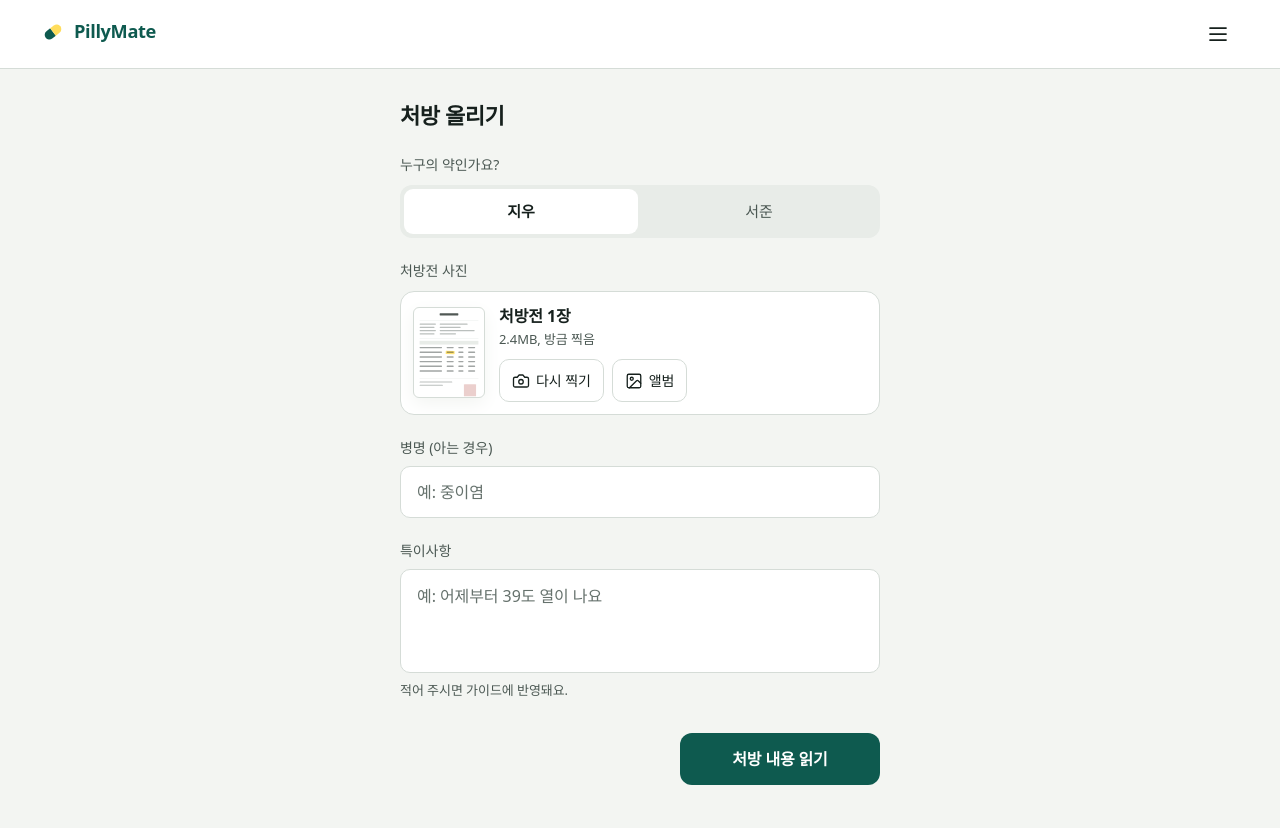
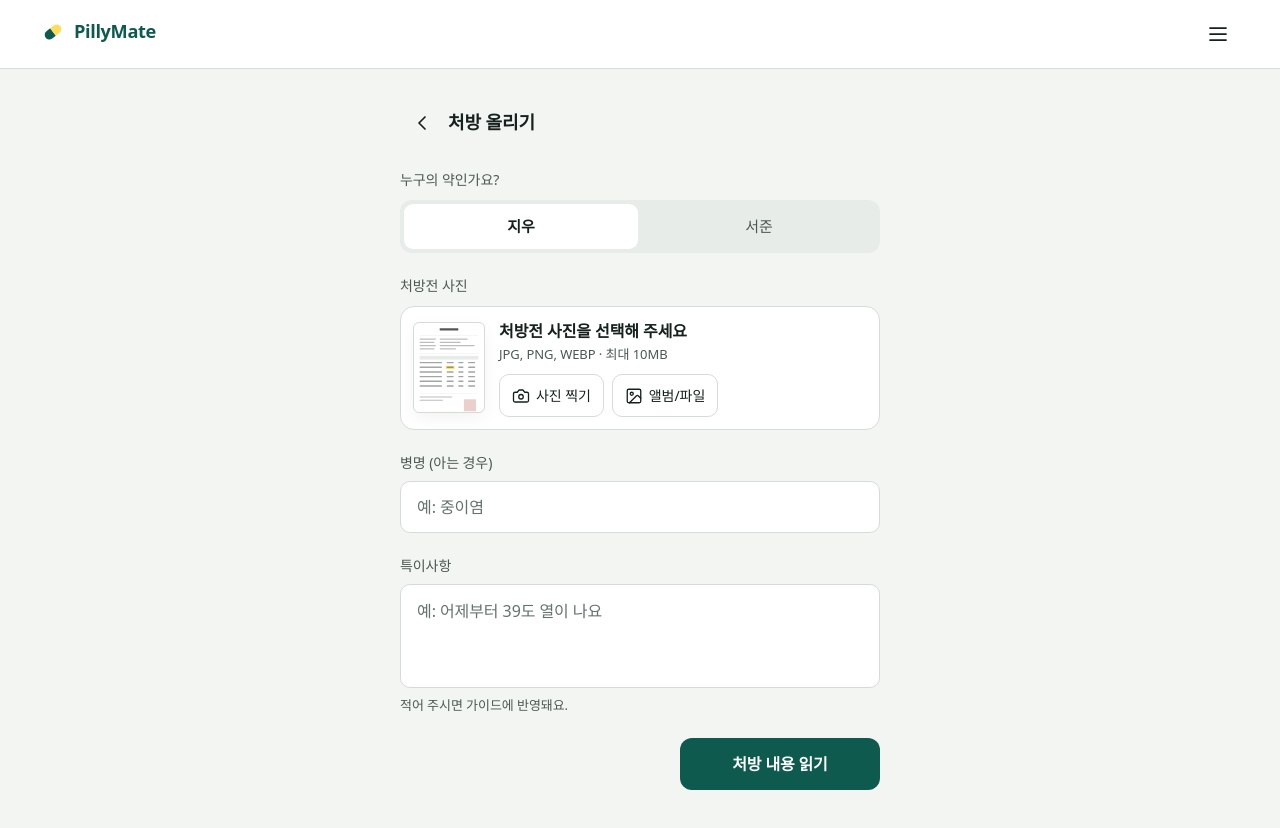
Before and after one commit to AI-HealthCare-07/PillyMate, a React (Vite) app in the folder frontend/: page /upload in a window 1280 px wide. Shown: the top 828 px of the page. Built offline with nearby package versions, Linux system fonts and the light colour scheme; a web font is replaced by a local one.

Commit message:
feat(FE2): implement prescription flow and add meeting notes

```diff
--- a/frontend/src/screens/confirm.jsx
+++ b/frontend/src/screens/confirm.jsx
@@ -7,10 +7,11 @@ import { AppShell, Header } from '../components/ui/layout.jsx';
 import { RxPaper } from '../components/rx/RxPaper.jsx';
 import { Highlight, LowConfidenceBanner } from '../components/rx/Highlight.jsx';
 import { MedList, emptyMed } from '../components/rx/meds.jsx';
-import { medFields, meds as sampleMeds, prescription as rx } from '../data/sample.js';
+import { children as sampleChildren, medFields, meds as sampleMeds, prescription as rx } from '../data/sample.js';
+import { getPrescriptionDraft, setPrescriptionDraft } from './fe2Draft.js';
 
 const MARKS = [[140, 186, 30], [190, 226, 22]];
-const countLow = (list) => list.reduce((n, m) => n + medFields.filter(([k]) => m[k].low).length, 0);
+const countLow = (list) => list.reduce((n, m) => n + medFields.filter(([k]) => Boolean(m[k]?.low)).length, 0);
 
 export function BackLink({ children, onClick }) {
   return (
@@ -27,38 +28,64 @@ export function BackLink({ children, onClick }) {
  * 데스크톱: 왼쪽 420px 원본 사진, 오른쪽 약 표 + 버튼
  */
 /** 원본 사진 모달 — 실제 서비스에서는 RxPaper 대신 업로드한 사진(<img>)을 넣어요 */
-function OriginalModal({ open, onClose }) {
+function OriginalModal({ open, onClose, previewUrl }) {
   return (
-    <Modal open={open} onClose={onClose} title="처방전 원본" description={`${rx.hospital}, ${rx.date}`}>
+    <Modal open={open} onClose={onClose} title="처방전 원본" description={previewUrl ? "사용자가 선택한 이미지" : `${rx.hospital}, ${rx.date} (예시)`}>
       <div className="flex flex-col gap-3 bg-sunk p-4">
-        <RxPaper fluid marks={MARKS} />
-        <p className="flex items-center gap-2 text-13 text-muted">
+        {previewUrl ? <img src={previewUrl} alt="업로드한 처방전 원본" className="max-h-[70vh] w-full object-contain" /> : <RxPaper fluid marks={MARKS} />}
+        {!previewUrl && <p className="flex items-center gap-2 text-13 text-muted">
           <Highlight className="text-13">노란 표시</Highlight>
           흐릿하게 읽힌 곳이에요.
-        </p>
+        </p>}
       </div>
     </Modal>
   );
 }
 
 export function ConfirmScreen({ go, onTab }) {
-  const [meds, setMeds] = useState(sampleMeds);
+  const draft = getPrescriptionDraft();
+  const selectedChild = sampleChildren.find((item) => item.id === draft?.childId);
+  const hasUploadedImage = Boolean(draft?.file);
+  // TODO(API): OCR 응답의 약 목록을 정규화해 초기 상태로 사용하세요.
+  // 현재 목록은 데모 데이터이며 업로드한 이미지에서 읽어낸 결과가 아닙니다.
+  const [meds, setMeds] = useState(() => draft?.ocrMeds ?? sampleMeds);
   const [showOriginal, setShowOriginal] = useState(false);
+  const [guideReady, setGuideReady] = useState(Boolean(draft?.guideReady));
   const openOriginal = () => setShowOriginal(true);
   const closeOriginal = useCallback(() => setShowOriginal(false), []);
 
-  const updateMed = (next) => setMeds((list) => list.map((m) => (m.id === next.id ? next : m)));
-  const removeMed = (id) => setMeds((list) => list.filter((m) => m.id !== id));
-  const addMed = () => setMeds((list) => [...list, emptyMed()]);
+  const markChanged = () => {
+    setGuideReady(false);
+    const current = getPrescriptionDraft();
+    if (current) setPrescriptionDraft({ ...current, guideReady: false });
+  };
+  const updateMed = (next) => { markChanged(); setMeds((list) => list.map((m) => (m.id === next.id ? next : m))); };
+  const removeMed = (id) => { markChanged(); setMeds((list) => list.filter((m) => m.id !== id)); };
+  const addMed = () => { markChanged(); setMeds((list) => [...list, emptyMed()]); };
   const lowCount = countLow(meds);
   const saved = meds.filter((m) => !m.isNew);
 
-  const make = () => go('guide-loading');
+  const make = () => {
+    if (meds.some((m) => m.isNew || !m.name.trim())) {
+      window.alert('추가 중인 약을 저장하고 약 이름을 확인해 주세요.');
+      return;
+    }
+    // 동일한 처방의 가이드를 이미 생성했다면 로딩 화면을 다시 거치지 않습니다.
+    if (guideReady) { go('guide'); return; }
+    // TODO(API): 실제 서버의 가이드 생성 완료 여부와 처방 버전을 기준으로 판단하세요.
+    // TODO(API): 수정한 약 목록과 처방 ID를 BE-2 확정 API에 전송하고 저장 성공을 확인하세요.
+    // TODO(INTEGRATION): FE-1의 가이드 생성 완료 응답 시 guideReady를 설정하도록 연결하세요.
+    // 현재 데모에서는 로딩 화면 이후 성공한다고 가정합니다.
+    const current = getPrescriptionDraft();
+    if (current) setPrescriptionDraft({ ...current, ocrMeds: meds, guideReady: true });
+    setGuideReady(true);
+    go('guide-loading');
+  };
   const retake = () => go('upload');
   const actions = {
     mobile: (
       <>
-        <Button className="w-full" onClick={make}>확인했어요, 가이드 만들기</Button>
+        <Button className="w-full" onClick={make}>{guideReady ? '가이드 다시 보기' : '확인했어요, 가이드 만들기'}</Button>
         <Button variant="secondary" className="w-full" onClick={retake}>다시 찍기</Button>
       </>
     ),
@@ -73,13 +100,13 @@ export function ConfirmScreen({ go, onTab }) {
           읽은 내용이 처방전과<br className="lg:hidden" /> 같은지 확인해 주세요
         </h2>
 
+        <p role="status" className="text-13 text-muted">현재 약 목록은 예시 데이터입니다. 업로드한 사진의 실제 OCR 결과가 아닙니다.</p>
         <div className="flex flex-col gap-5 lg:flex-row lg:items-start lg:gap-10">
           {/* 데스크톱 원본 */}
           <div className="hidden w-[420px] shrink-0 flex-col gap-3 lg:sticky lg:top-[100px] lg:flex">
-            <RxPaper width={420} marks={MARKS} />
+            {draft?.previewUrl ? <img src={draft.previewUrl} alt="업로드한 처방전 원본" className="max-h-[580px] w-full rounded-xl border border-line object-contain" /> : <RxPaper width={420} marks={MARKS} />}
             <div className="flex gap-2">
               <SmallButton icon={Eye} onClick={openOriginal}>크게 보기</SmallButton>
-              <SmallButton icon={Camera} onClick={retake}>다시 찍기</SmallButton>
             </div>
           </div>
 
@@ -88,17 +115,17 @@ export function ConfirmScreen({ go, onTab }) {
 
             {/* 모바일 원본 요약 */}
             <Panel className="flex items-center gap-3 p-3 lg:hidden">
-              <RxPaper width={54} marks={MARKS} />
+              {draft?.previewUrl ? <img src={draft.previewUrl} alt="처방전 미리보기" className="h-[76px] w-[54px] rounded border border-line object-cover" /> : <RxPaper width={54} marks={MARKS} />}
               <div className="flex flex-1 flex-col gap-0.5">
-                <p className="text-15 font-semibold">{rx.hospital}</p>
-                <p className="text-13 text-muted">{rx.shortDate} 처방, 사진 1장</p>
+                <p className="text-15 font-semibold">{hasUploadedImage ? '선택한 처방전' : `${rx.hospital} (예시)`}</p>
+                <p className="text-13 text-muted">{hasUploadedImage ? `${draft.file.name} · ${selectedChild?.name ?? '아이 미선택'}` : `${rx.shortDate} 처방, 사진 1장 (예시)`}</p>
               </div>
               <SmallButton icon={Eye} onClick={openOriginal}>원본</SmallButton>
             </Panel>
 
             {/* 데스크톱 메타 */}
             <dl className="hidden gap-10 lg:flex">
-              {[['병원', rx.hospital], ['처방일', rx.date], ['아이', '지우, 만 4세']].map(([k, v]) => (
+              {[['병원', hasUploadedImage ? 'OCR 연동 전' : `${rx.hospital} (예시)`], ['처방일', hasUploadedImage ? 'OCR 연동 전' : rx.date], ['아이', selectedChild ? `${selectedChild.name}, ${selectedChild.age}` : '선택 전']].map(([k, v]) => (
                 <div key={k} className="flex flex-col gap-0.5">
                   <dt className="text-13 text-muted">{k}</dt>
                   <dd className="text-16 font-medium">{v}</dd>
@@ -110,13 +137,16 @@ export function ConfirmScreen({ go, onTab }) {
             <MedList meds={meds} onChange={updateMed} onAdd={addMed} onRemove={removeMed} />
 
             <div className="hidden justify-end gap-3 lg:flex">
-              <Button variant="secondary" className="w-[140px]" onClick={retake}>다시 찍기</Button>
-              <Button className="w-[260px]" onClick={make}>확인했어요, 가이드 만들기</Button>
+              <Button variant="secondary" className="w-[140px]" onClick={retake}>
+                <Camera size={18} aria-hidden="true" />
+                다시 찍기
+              </Button>
+              <Button className="w-[260px]" onClick={make}>{guideReady ? '가이드 다시 보기' : '확인했어요, 가이드 만들기'}</Button>
             </div>
           </div>
         </div>
       </div>
-      <OriginalModal open={showOriginal} onClose={closeOriginal} />
+      <OriginalModal open={showOriginal} onClose={closeOriginal} previewUrl={draft?.previewUrl} />
     </AppShell>
   );
 }
--- /dev/null
+++ b/frontend/src/screens/fe2Draft.js
@@ -0,0 +1,14 @@
+/** FE-2 화면 간 임시 데이터. 새로고침하면 초기화됩니다.
+ * TODO(API): 백엔드의 처방 업로드 응답(처방 ID, OCR 필드, 이미지 URL)을
+ * 확정한 뒤 서버 상태/요청 캐시로 교체하세요. 실제 의료정보를 localStorage에 저장하지 마세요.
+ */
+let draft = null;
+export function setPrescriptionDraft(next) {
+  if (draft?.previewUrl && draft.previewUrl !== next?.previewUrl) URL.revokeObjectURL(draft.previewUrl);
+  draft = next;
+}
+export function getPrescriptionDraft() { return draft; }
+export function clearPrescriptionDraft() {
+  if (draft?.previewUrl) URL.revokeObjectURL(draft.previewUrl);
+  draft = null;
+}
--- a/frontend/src/screens/upload.jsx
+++ b/frontend/src/screens/upload.jsx
@@ -1,40 +1,98 @@
-import { useEffect, useState } from 'react';
+import { useEffect, useRef, useState } from 'react';
 import { Camera, Check, Circle, ImageIcon, RefreshCw } from 'lucide-react';
 import { Button, SmallButton } from '../components/ui/Button.jsx';
 import { Field } from '../components/ui/Field.jsx';
 import { Panel, SectionLabel, Segmented } from '../components/ui/misc.jsx';
 import { AppShell, Body, Header } from '../components/ui/layout.jsx';
 import { RxPaper } from '../components/rx/RxPaper.jsx';
+import { children as sampleChildren } from '../data/sample.js';
+import { getPrescriptionDraft, setPrescriptionDraft } from './fe2Draft.js';
 
-/** S-03 처방 올리기 (사진을 고른 상태) */
+const MAX_IMAGE_BYTES = 10 * 1024 * 1024;
+const ACCEPTED_TYPES = ['image/jpeg', 'image/png', 'image/webp'];
+
+/** S-03 처방 올리기 — 파일 선택/검증/미리보기는 실제 동작합니다. */
 export function UploadScreen({ go, onTab }) {
-  const [child, setChild] = useState('c1');
-  const read = <Button className="w-full lg:w-auto lg:min-w-[200px]" onClick={() => go('reading')}>처방 내용 읽기</Button>;
+  const previous = getPrescriptionDraft();
+  const [child, setChild] = useState(previous?.childId ?? sampleChildren[0]?.id ?? '');
+  const [disease, setDisease] = useState(previous?.disease ?? '');
+  const [note, setNote] = useState(previous?.note ?? '');
+  const [file, setFile] = useState(previous?.file ?? null);
+  const [previewUrl, setPreviewUrl] = useState(previous?.previewUrl ?? '');
+  const [error, setError] = useState('');
+  const fileInput = useRef(null);
+  const cameraInput = useRef(null);
+
+  const chooseFile = (event) => {
+    const selected = event.target.files?.[0];
+    event.target.value = '';
+    if (!selected) return;
+    if (!ACCEPTED_TYPES.includes(selected.type)) {
+      setError('JPG, PNG, WEBP 사진만 올릴 수 있어요.');
+      return;
+    }
+    if (selected.size > MAX_IMAGE_BYTES) {
+      setError('사진은 10MB 이하로 선택해 주세요.');
+      return;
+    }
+    if (!selected.size) {
+      setError('비어 있는 파일은 올릴 수 없어요.');
+      return;
+    }
+    const url = URL.createObjectURL(selected);
+    setPrescriptionDraft({ childId: child, disease, note, file: selected, previewUrl: url, status: 'selected', guideReady: false });
+    setFile(selected);
+    setPreviewUrl(url);
+    setError('');
+  };
+
+  const startReading = () => {
+    if (!file || !previewUrl) {
+      setError('처방전 사진을 먼저 선택해 주세요.');
+      return;
+    }
+    if (!child) {
+      setError('아이를 먼저 선택해 주세요.');
+      return;
+    }
+    setPrescriptionDraft({ childId: child, disease: disease.trim(), note: note.trim(), file, previewUrl, status: 'selected', guideReady: false });
+    go('reading');
+  };
+  const read = <Button className="w-full lg:w-auto lg:min-w-[200px]" onClick={startReading}>처방 내용 읽기</Button>;
   return (
-    <AppShell tab="upload" onTab={onTab} header={<Header title="처방 올리기" />} actions={{ mobile: read }}>
+    <AppShell tab="upload" onTab={onTab} header={<Header title="처방 올리기" onBack={() => go('children')} />} actions={{ mobile: read, desktop: null }}>
       <Body className="gap-[22px] pt-1">
         <div className="flex flex-col gap-2.5">
           <SectionLabel>누구의 약인가요?</SectionLabel>
-          <Segmented label="아이 선택" value={child} onChange={setChild} options={[{ value: 'c1', label: '지우' }, { value: 'c2', label: '서준' }]} />
+          <Segmented label="아이 선택" value={child} onChange={setChild} options={sampleChildren.map((c) => ({ value: c.id, label: c.name }))} />
+          {/* TODO(API): FE-1의 실제 아이 목록 조회 응답으로 교체. */}
         </div>
         <div className="flex flex-col gap-2.5">
           <SectionLabel>처방전 사진</SectionLabel>
           <Panel className="flex items-center gap-3.5 p-3">
-            <RxPaper width={72} marks={[[140, 186, 30]]} />
+            {previewUrl ? (
+              <img src={previewUrl} alt="선택한 처방전 미리보기" className="h-24 w-[72px] shrink-0 rounded-md border border-line object-cover" />
+            ) : (
+              <RxPaper width={72} marks={[[140, 186, 30]]} />
+            )}
             <div className="flex flex-1 flex-col gap-2.5">
               <div className="flex flex-col gap-0.5">
-                <p className="text-16 font-semibold">처방전 1장</p>
-                <p className="text-13 text-muted">2.4MB, 방금 찍음</p>
+                <p className="text-16 font-semibold">{file ? file.name : '처방전 사진을 선택해 주세요'}</p>
+                <p className="text-13 text-muted">{file ? `${(file.size / 1024 / 1024).toFixed(2)}MB` : 'JPG, PNG, WEBP · 최대 10MB'}</p>
               </div>
               <div className="flex flex-wrap gap-2">
-                <SmallButton icon={Camera}>다시 찍기</SmallButton>
-                <SmallButton icon={ImageIcon}>앨범</SmallButton>
+                <SmallButton icon={Camera} onClick={() => cameraInput.current?.click()}>사진 찍기</SmallButton>
+                <SmallButton icon={ImageIcon} onClick={() => fileInput.current?.click()}>앨범/파일</SmallButton>
               </div>
             </div>
           </Panel>
+          <input ref={cameraInput} type="file" accept="image/jpeg,image/png,image/webp" capture="environment" className="hidden" onChange={chooseFile} aria-label="카메라로 처방전 촬영" />
+          <input ref={fileInput} type="file" accept="image/jpeg,image/png,image/webp" className="hidden" onChange={chooseFile} aria-label="처방전 이미지 선택" />
+          {error && <p role="alert" className="text-13 text-danger">{error}</p>}
         </div>
-        <Field label="병명 (아는 경우)" placeholder="예: 중이염" />
-        <Field label="특이사항" multiline placeholder="예: 어제부터 39도 열이 나요" helper="적어 주시면 가이드에 반영돼요." />
+        <Field label="병명 (아는 경우)" placeholder="예: 중이염" value={disease} onChange={(e) => setDisease(e.target.value)} />
+        <Field label="특이사항" multiline placeholder="예: 어제부터 39도 열이 나요" helper="적어 주시면 가이드에 반영돼요." value={note} onChange={(e) => setNote(e.target.value)} />
+        <div className="hidden justify-end lg:flex">{read}</div>
       </Body>
     </AppShell>
   );
@@ -46,11 +104,20 @@ const STEPS = [
   { label: '이름, 주민번호 가리기', state: 'next' },
 ];
 
-/** S-03 읽는 중 — 데모에서는 2.5초 뒤 확인 화면으로 넘어가요 */
+/** S-03 읽는 중 — API 연결 전 명시적 데모 동작 */
 export function ReadingScreen({ go, onTab }) {
+  const draft = getPrescriptionDraft();
   useEffect(() => {
-    const t = setTimeout(() => go('confirm'), 2500);
-    return () => clearTimeout(t);
+    if (!draft?.file) { go('upload'); return undefined; }
+    // TODO(API): BE-2 처방 이미지 업로드 + OCR 동기 API를 호출하고
+    // 성공 응답의 약 목록/처방 ID를 setPrescriptionDraft에 저장한 뒤 confirm으로 이동.
+    // 실패 시 이 화면에서 오류/재시도를 표시하고 자동으로 넘어가지 않도록 변경.
+    // 현재는 화면 흐름 점검용 데모이며 실제 OCR은 수행하지 않습니다.
+    const timer = setTimeout(() => {
+      setPrescriptionDraft({ ...draft, status: 'mock-ocr' });
+      go('confirm');
+    }, 2500);
+    return () => clearTimeout(timer);
   }, [go]);
   const cancel = <Button variant="secondary" className="w-full lg:w-auto lg:min-w-[160px]" onClick={() => go('upload')}>취소</Button>;
   return (
@@ -59,7 +126,7 @@ export function ReadingScreen({ go, onTab }) {
         <RxPaper width={200} marks={[[140, 186, 30], [232, 206, 30]]} scanning />
         <div className="flex flex-col gap-2 text-center">
           <h2 className="text-22 font-bold">처방전을 읽고 있어요</h2>
-          <p className="text-15 text-muted">보통 몇 초면 끝나요. 이 화면에서 잠시만 기다려 주세요.</p>
+          <p className="text-15 text-muted">현재는 화면 확인용 데모입니다. 실제 OCR은 API 연결 후 동작합니다.</p>
         </div>
         <Panel as="ol" className="w-full" aria-label="진행 단계">
           {STEPS.map((s, j) => (
```
Also changed, not shown: 1 other file (tests, documents, lock files or other folders).
